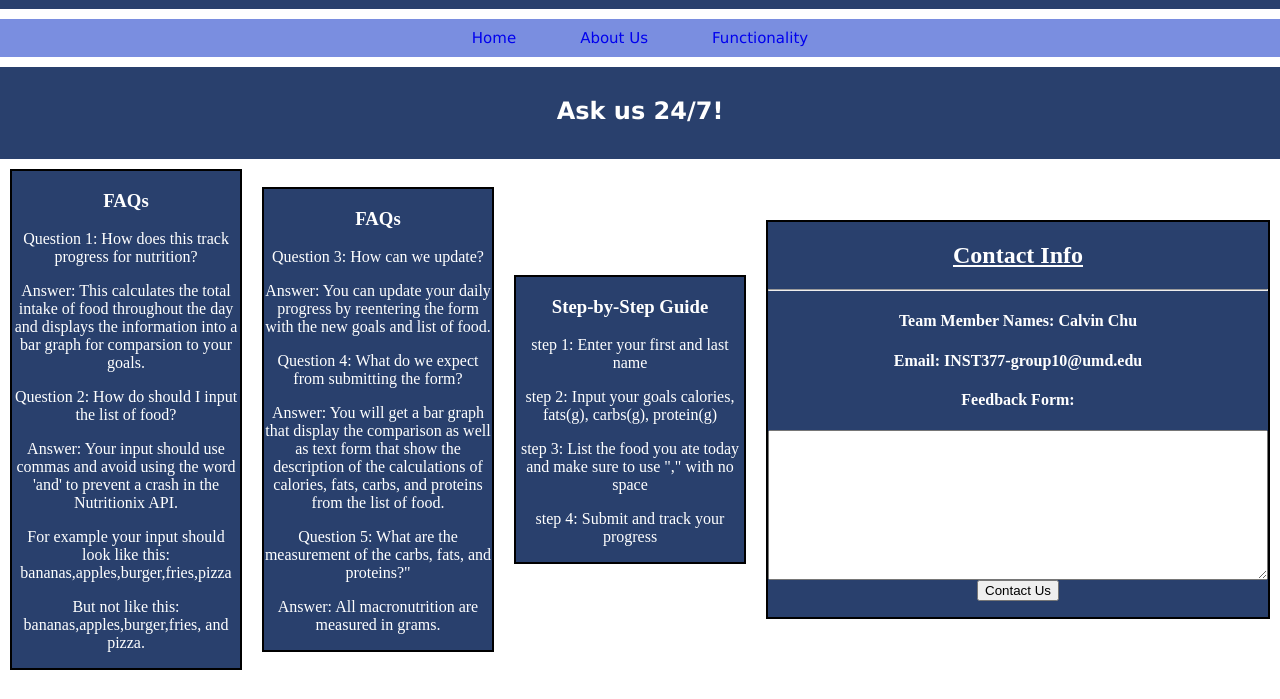
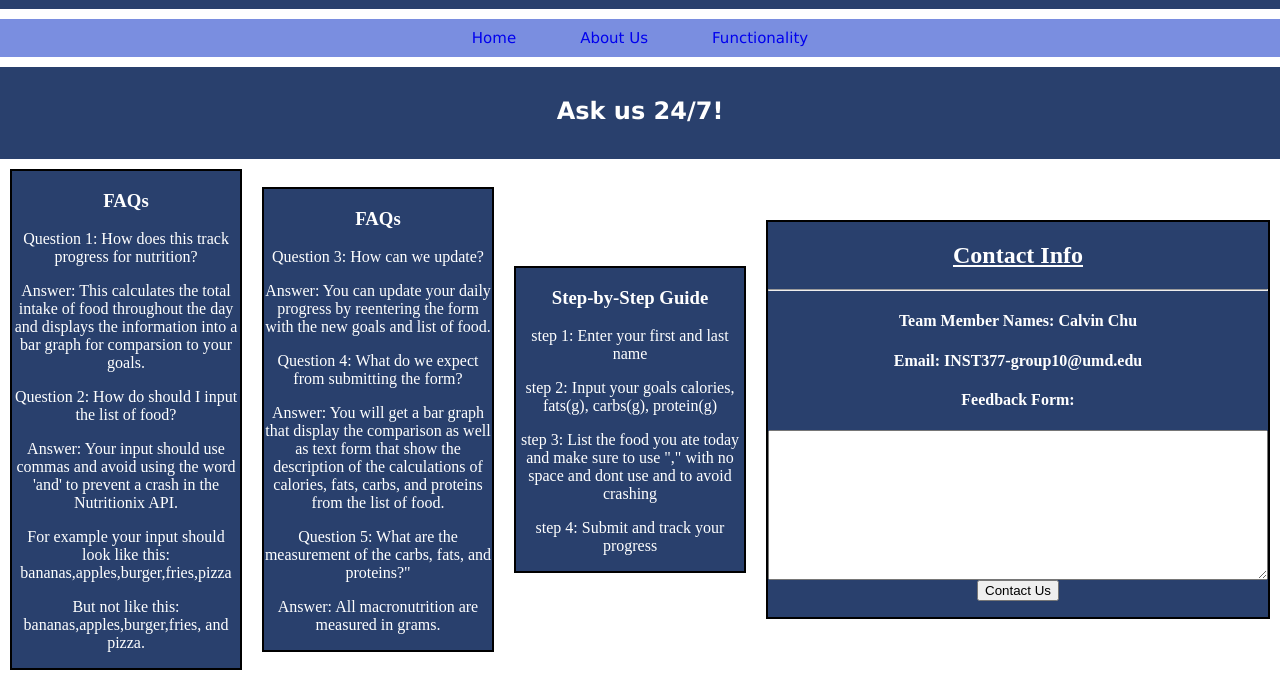
Before and after one commit to Calvinchu20/INST377-Final-Project, a website: page public/finalprojectfunctionality.html in a window 1280 px wide. Shown: the part 101-800 px from the top of the page. Drawn offline with nearby package versions, Linux system fonts and the light colour scheme.

Commit message:
add info

```diff
--- a/public/finalprojectfunctionality.html
+++ b/public/finalprojectfunctionality.html
@@ -84,7 +84,7 @@
                     step 2: Input your goals calories, fats(g), carbs(g), protein(g)
                 </p>
                 <p>
-                    step 3: List the food you ate today and make sure to use "," with no space
+                    step 3: List the food you ate today and make sure to use "," with no space and dont use and to avoid crashing
                 </p>
                 <p>
                     step 4: Submit and track your progress
```
Also changed, not shown: public/finalprojectabout.html (+1 -1 lines), public/finalprojecthome.html (+1 -0 lines).
